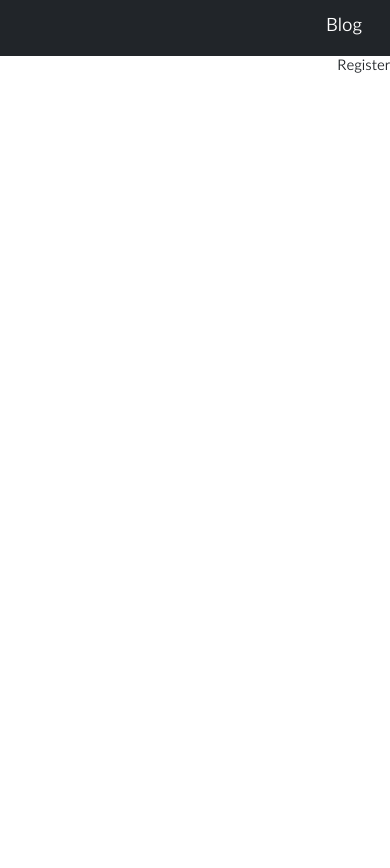
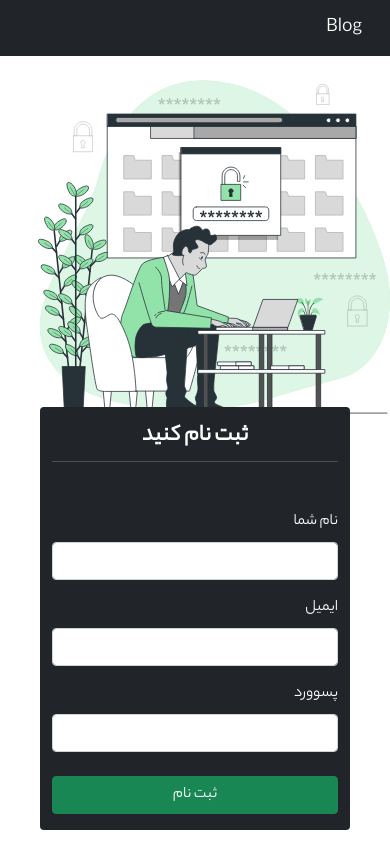
Before and after one commit to alishahi7645/blog-react-redux, a React (Create React App) app: page /register in a window 390 px wide. Shown: the top 868 px of the page. Before the commit the page ends 844 px from the top, so only its background shows below. Built offline with nearby package versions, Linux system fonts and the light colour scheme.

Commit message:
طراحی صفحه ورود و ثبت نام

```diff
--- a/src/components/auth/Login.jsx
+++ b/src/components/auth/Login.jsx
@@ -1,9 +1,34 @@
 import React from 'react'
-
+import './auth.css';
 function Login() {
   return (
-    <div>login</div>
+    <div className="auth login">
+        <div className="container">
+            <div className="row align-items-center min-vh-100 auth-res">
+                <div className="col-lg-4 col-md-6 bg-dark py-3 rounded">
+                    <div className="register-title text-center text-white">
+                        <h3 className="fw-bold mb-5 auth-title">
+                              ورود
+                        </h3>
+                    </div>
+                    <form action="">
+                        <div className="form-group mt-3">
+                            <label htmlFor="" className="text-white mb-2">ایمیل</label>
+                            <input type="text" className='form-control' />
+                        </div>
+                        <div className="form-group mt-3">
+                            <label htmlFor="" className="text-white mb-2">پسوورد</label>
+                            <input type="text" className='form-control' />
+                        </div>
+                        <div className="form-group mt-4">
+                            <button type='submit' className='btn btn-success w-100'>ورود</button>
+                        </div>
+                    </form>
+                </div>
+            </div>
+        </div>
+    </div>
   )
 }
 
-export default Login
+export default Login;
--- a/src/components/auth/Register.jsx
+++ b/src/components/auth/Register.jsx
@@ -1,8 +1,37 @@
 import React from 'react'
-
+import './auth.css'
 function Register() {
   return (
-    <div>Register</div>
+    <div className="auth register">
+        <div className="container">
+            <div className="row align-items-center min-vh-100 auth-res">
+                <div className="col-lg-4 col-md-6 bg-dark py-3 rounded">
+                    <div className="register-title text-center text-white">
+                        <h3 className="fw-bold mb-5 auth-title">
+                            ثبت نام کنید
+                        </h3>
+                    </div>
+                    <form action="">
+                        <div className="form-group mt-3">
+                            <label htmlFor="" className="text-white mb-2">نام شما</label>
+                            <input type="text" className='form-control' />
+                        </div>
+                        <div className="form-group mt-3">
+                            <label htmlFor="" className="text-white mb-2">ایمیل</label>
+                            <input type="text" className='form-control' />
+                        </div>
+                        <div className="form-group mt-3">
+                            <label htmlFor="" className="text-white mb-2">پسوورد</label>
+                            <input type="text" className='form-control' />
+                        </div>
+                        <div className="form-group mt-4">
+                            <button type='submit' className='btn btn-success w-100'>ثبت نام</button>
+                        </div>
+                    </form>
+                </div>
+            </div>
+        </div>
+    </div>
   )
 }
 
--- /dev/null
+++ b/src/components/auth/auth.css
@@ -0,0 +1,38 @@
+.register{
+    background-image: url('/src/assets/images/register.svg');
+    height: 100vh;
+    background-repeat: no-repeat;
+    background-size: 39%;
+    background-position-y: center;
+}
+.login{
+    background-image: url('/src/assets/images/login.svg');
+    height: 100vh;
+    background-repeat: no-repeat;
+    background-size: 45%;
+    background-position-y: center;
+}
+.auth-title{
+    border-bottom: 1px solid rgb(78, 78, 78);
+    padding-bottom: 10px;
+}
+
+@media screen and (max-width: 768px) {
+    .register{
+        background-size: 100%;
+        background-position-y: inherit;
+        display: flex;
+        padding: 0 40px;
+    }
+    .login{
+        background-size: 100%;
+        background-position-y: inherit;
+        display: flex;
+        padding: 0 40px;
+    }
+    .auth-res{
+        justify-content: flex-end;
+        flex-direction: column;
+        padding-bottom: 70px;
+    }
+}
--- a/src/components/navbar/Navbar.js
+++ b/src/components/navbar/Navbar.js
@@ -3,7 +3,7 @@ import { Link } from 'react-router-dom';
 
 const Navbar = () => {
   return (
-     <nav className="navbar navbar-expand-lg navbar-dark bg-dark">
+     <nav className="navbar navbar-expand-sm navbar-dark bg-dark">
      <div className="container">
        <div className="collapse navbar-collapse" id="navbarSupportedContent">
          <ul className="navbar-nav ms-auto mb-2 mb-lg-0">
```
